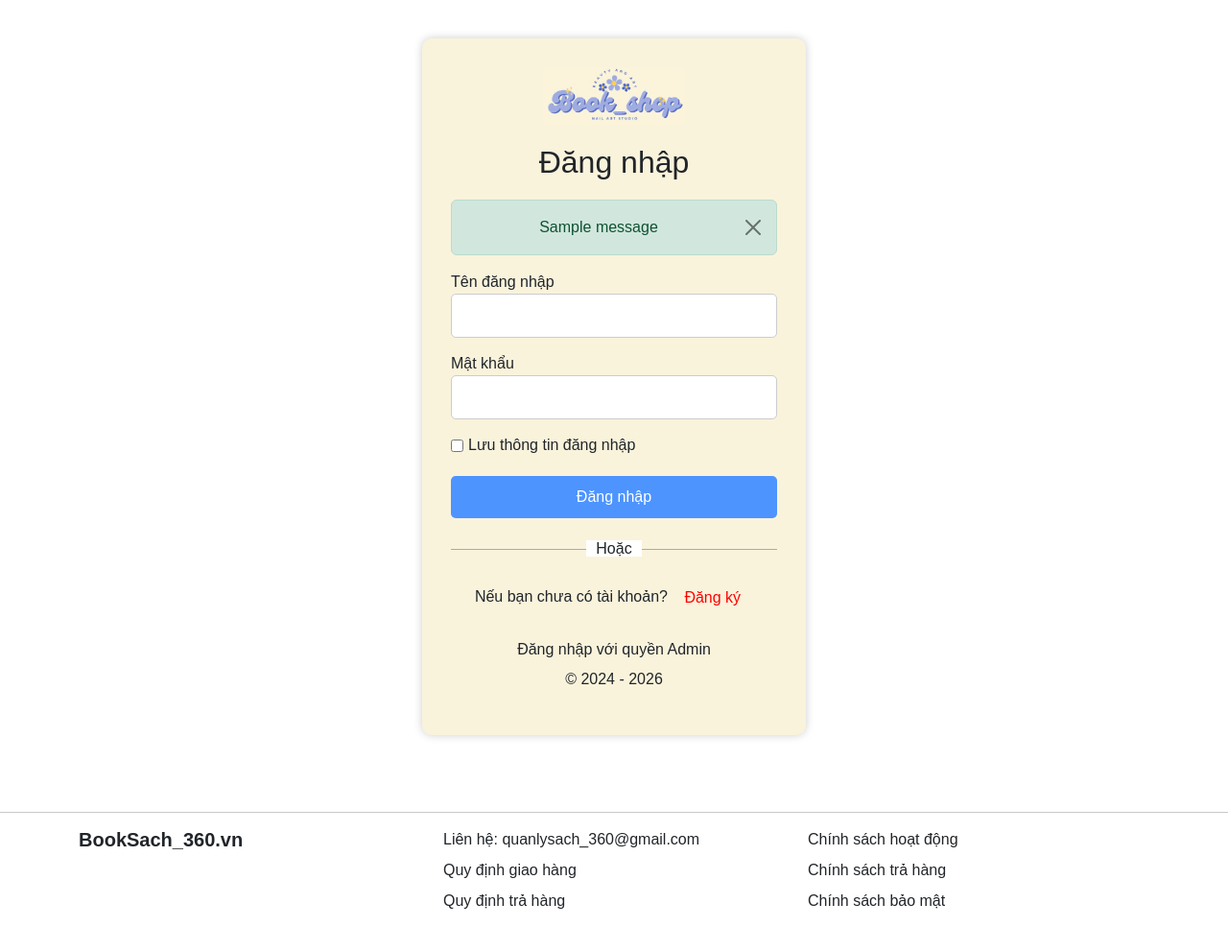
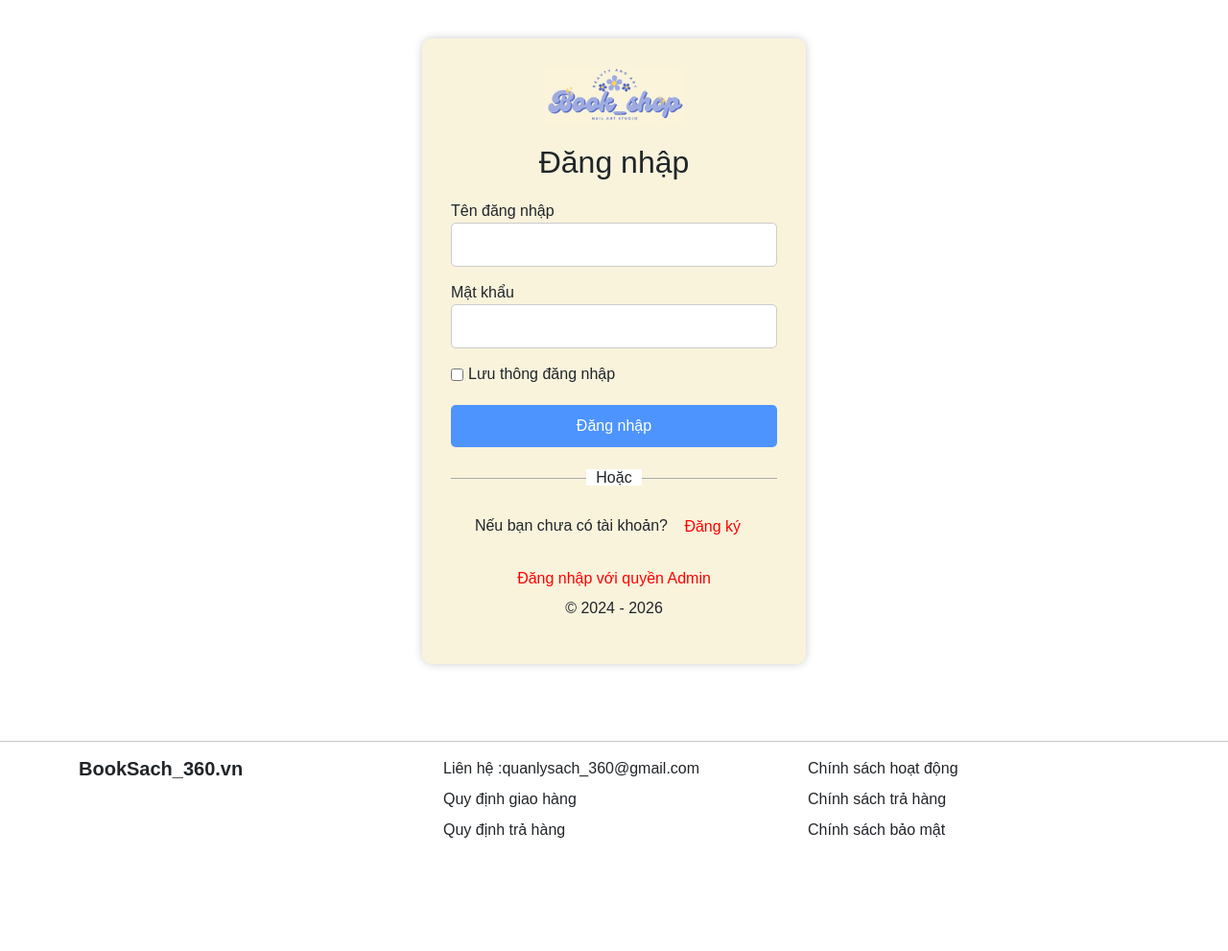
Before and after one commit to Danghoang2004/Group5_QuanLyBanSach, a Flask app: page /login in a window 1280 px wide. Shown: the part 54-1045 px from the top of the page at 96% size. After the commit the page ends 927 px from the top, so only its background shows below. Run offline with Flask 3, Linux system fonts and the light colour scheme; tables that the repository leaves empty hold one stand-in row (values such as "Sample post"); one stand-in notice (Sample message) is shown.

Commit message:
Update login.html

```diff
--- a/templates/login.html
+++ b/templates/login.html
@@ -4,16 +4,26 @@
     <meta charset="UTF-8">
     <title>Đăng nhập - Book_shop</title>
     <link rel="stylesheet" href="/static/login.css">
-    <link href="https://cdn.jsdelivr.net/npm/bootstrap@5.2.1/dist/css/bootstrap.min.css" rel="stylesheet" integrity="sha384-iYQeCzEYFbKjA/T2uDLTpkwGzCiq6soy8tYaI1GyVh/UjpbCx/TYkiZhlZB6+fzT" crossorigin="anonymous">
-    <script src="https://cdn.jsdelivr.net/npm/@popperjs/core@2.11.6/dist/umd/popper.min.js" integrity="sha384-oBqDVmMz9ATKxIep9tiCxS/Z9fNfEXiDAYTujMAeBAsjFuCZSmKbSSUnQlmh/jp3" crossorigin="anonymous"></script>
-    <script src="https://cdn.jsdelivr.net/npm/bootstrap@5.2.1/dist/js/bootstrap.min.js" integrity="sha384-7VPbUDkoPSGFnVtYi0QogXtr74QeVeeIs99Qfg5YCF+TidwNdjvaKZX19NZ/e6oz" crossorigin="anonymous"></script>
+    <link
+    href="https://cdn.jsdelivr.net/npm/bootstrap@5.2.1/dist/css/bootstrap.min.css"
+    rel="stylesheet"
+    integrity="sha384-iYQeCzEYFbKjA/T2uDLTpkwGzCiq6soy8tYaI1GyVh/UjpbCx/TYkiZhlZB6+fzT"
+    crossorigin="anonymous">
+<script
+    src="https://cdn.jsdelivr.net/npm/@popperjs/core@2.11.6/dist/umd/popper.min.js"
+    integrity="sha384-oBqDVmMz9ATKxIep9tiCxS/Z9fNfEXiDAYTujMAeBAsjFuCZSmKbSSUnQlmh/jp3"
+    crossorigin="anonymous"></script>
+<script
+    src="https://cdn.jsdelivr.net/npm/bootstrap@5.2.1/dist/js/bootstrap.min.js"
+    integrity="sha384-7VPbUDkoPSGFnVtYi0QogXtr74QeVeeIs99Qfg5YCF+TidwNdjvaKZX19NZ/e6oz"
+    crossorigin="anonymous"></script>
 </head>
 <body>
     <header>
         <div class="left-header">
           <div class="logo">📚 Book_shop</div>
           <nav>
-                <a href="/">Trang Chủ</a>
+            <a href="/">Trang Chủ</a> <!-- Sửa đường dẫn -->
             <a href="#">Combo giảm giá</a>
             <a href="#">Thể Loại</a>
             <a href="#">Giỏ Hàng</a>
@@ -22,7 +32,7 @@
         <div class="search-login">
           <input type="text" placeholder="Nội dung tìm kiếm">
           <button class="btn-tim">Tìm</button>
-            <a href="/login"><button class="btn-dangnhap">Đăng nhập</button></a>
+          <a href="/login"><button class="btn-dangnhap">Đăng nhập</button></a> <!-- ĐÃ SỬA -->
         </div>
       </header>
 
@@ -32,20 +42,7 @@
                 <img src="/static/images/logo2.jpg" alt="">
             </div>
             <h2>Đăng nhập</h2>
-            <!-- Hiển thị thông báo flash -->
-            {% with messages = get_flashed_messages(with_categories=true) %}
-                {% if messages %}
-                    <div class="alert-container">
-                        {% for category, message in messages %}
-                            <div class="alert alert-{{ category }} alert-dismissible fade show" role="alert">
-                                {{ message }}
-                                <button type="button" class="btn-close" data-bs-dismiss="alert" aria-label="Close"></button>
-                            </div>
-                        {% endfor %}
-                    </div>
-                {% endif %}
-            {% endwith %}
-            <form action="/login" method="POST">
+            <form>
                 <label for="username">Tên đăng nhập</label>
                 <input type="text" id="username" name="username" required>
 
@@ -53,8 +50,8 @@
                 <input type="password" id="password" name="password" required>
 
                 <div class="remember-box">
-                    <input type="checkbox" id="remember" name="remember">
-                    <label for="remember">Lưu thông tin đăng nhập</label>
+                    <input type="checkbox" id="remember">
+                    <label for="remember">Lưu thông đăng nhập</label>
                 </div>
 
                 <button type="submit" class="btn-login">Đăng nhập</button>
@@ -63,9 +60,9 @@
             <div class="divider"><span>Hoặc</span></div>
 
             <p>Nếu bạn chưa có tài khoản? <a href="/register" class="btn btn-tim">Đăng ký</a></p>
-            <button class="btn admin-btn" type="button" onclick="window.location.href='/login-admin'">
+            <a class="btn admin-btn admin-btn" href="/login-admin">
                 Đăng nhập với quyền Admin
-            </button>
+              </a>
             <p class="copyright">© 2024 - 2026</p>
         </div>
     </main>
@@ -74,6 +71,7 @@
 	<hr />
     <div class="container">
         <div class="row g-4">
+
             <div class="col-md-4">
                 <div class="h5 fw-bold mb-3">BookSach_360.vn</div>
                 <div class="social-icons">
@@ -83,14 +81,16 @@
                     <a href="#" class="me-2"><i class="bi bi-instagram"></i></a>
                 </div>
             </div>
+
             <div class="col-md-4">
                 <ul class="list-unstyled">
-                        <li class="mb-2">Liên hệ: quanlysach_360@gmail.com</li>
+                    <li class="mb-2">Liên hệ :quanlysach_360@gmail.com</li>
                     <li class="mb-2">Quy định giao hàng</li>
                     <li class="mb-2">Quy định trả hàng</li>
                 </ul>
             </div>
-                <div class="col-md-4 merging">
+
+            <div class="col-md-4">
                 <ul class="list-unstyled">
                     <li class="mb-2">Chính sách hoạt động</li>
                     <li class="mb-2">Chính sách trả hàng</li>
@@ -100,5 +100,57 @@
         </div>
     </div>
     </div>
+
 </body>
 </html>
+
+<script>
+    document.addEventListener("DOMContentLoaded", function () {
+        const form = document.querySelector("form");
+
+        form.addEventListener("submit", function (event) {
+            event.preventDefault(); // Ngăn form gửi đi
+
+            const usernameInput = document.getElementById("username");
+            const passwordInput = document.getElementById("password");
+
+            const username = usernameInput.value.trim();
+            const password = passwordInput.value.trim();
+
+            // Kiểm tra trống
+            if (!username || !password) {
+                alert("⚠️ Vui lòng nhập đầy đủ tên đăng nhập và mật khẩu.");
+                return;
+            }
+
+            // Kiểm tra tài khoản mẫu (có thể kết nối backend sau)
+            if (username === "admin" && password === "admin123") {
+                alert("✅ Đăng nhập thành công!");
+                // Có thể thêm hiệu ứng loading trước khi chuyển trang
+                setTimeout(() => {
+                    window.location.href = "TrangChu.html";
+                }, 1000);
+            } else {
+                alert("❌ Sai tên đăng nhập hoặc mật khẩu.");
+                // Tùy chọn: Làm nổi bật lại các ô nhập
+                usernameInput.classList.add("is-invalid");
+                passwordInput.classList.add("is-invalid");
+            }
+        });
+
+        // Xoá trạng thái lỗi khi người dùng nhập lại
+        document.getElementById("username").addEventListener("input", () => {
+            usernameInput.classList.remove("is-invalid");
+        });
+
+        document.getElementById("password").addEventListener("input", () => {
+            passwordInput.classList.remove("is-invalid");
+        });
+    });
+
+    function redirectToAdminLogin() {
+        window.location.href = "/login-admin"; // Đường dẫn có thể điều chỉnh tùy theo định tuyến của bạn
+    }
+
+
+</script>
```
Lines whose indentation alone changed are shown as unchanged.
